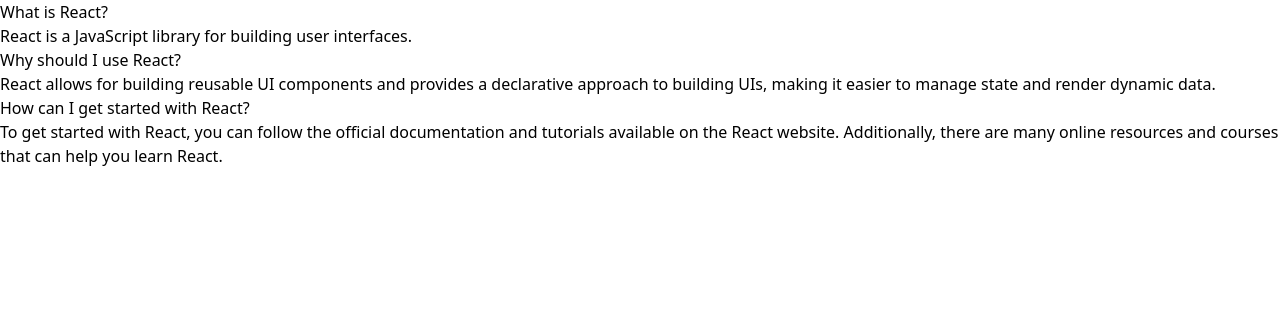
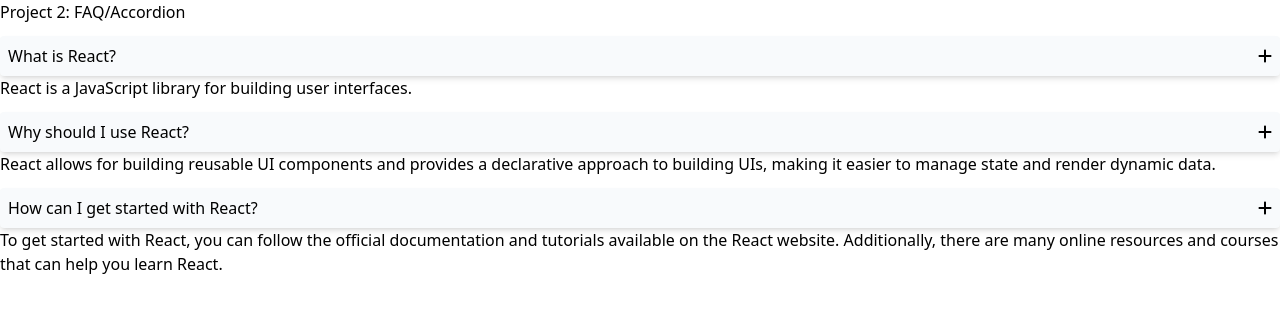
Before and after one commit to Mark-Alexis-Posadas/react-projects, a React (Vite) app: page / in a window 1280 px wide. Shown: the top 312 px of the page. Built offline with nearby package versions, Linux system fonts and the light colour scheme.

Commit message:
done installing font awesome

```diff
--- a/package.json
+++ b/package.json
@@ -10,6 +10,10 @@
     "preview": "vite preview"
   },
   "dependencies": {
+    "@fortawesome/fontawesome-free": "^6.5.2",
+    "@fortawesome/fontawesome-svg-core": "^6.5.2",
+    "@fortawesome/free-solid-svg-icons": "^6.5.2",
+    "@fortawesome/react-fontawesome": "^0.2.0",
     "react": "^18.2.0",
     "react-dom": "^18.2.0",
     "zustand": "^4.5.2"
--- a/src/components/Accordion/Accordion.jsx
+++ b/src/components/Accordion/Accordion.jsx
@@ -1,13 +1,23 @@
+import { useState } from "react";
 import AccordionItem from "./AccordionItem";
 import accordionItems from "./data";
 export default function Accordion() {
+  const [activeAccordion, setActiveAccordion] = useState(accordionItems[0].id);
+
+  const toggleAccordion = (id) => {
+    setActiveAccordion(id === activeAccordion ? null : id);
+  };
+
   return (
     <>
+      <h2>Project 2: FAQ/Accordion</h2>
       {accordionItems.map((accordion) => (
         <AccordionItem
           title={accordion.title}
           description={accordion.content}
           key={accordion.id}
+          accordionId={accordion.id}
+          toggleAccordion={toggleAccordion}
         />
       ))}
     </>
--- a/src/components/Accordion/AccordionItem.jsx
+++ b/src/components/Accordion/AccordionItem.jsx
@@ -1,13 +1,25 @@
-export default function AccordionItem({ title, description }) {
+import { FontAwesomeIcon } from "@fortawesome/react-fontawesome";
+import { faPlus } from "@fortawesome/free-solid-svg-icons";
+export default function AccordionItem({
+  title,
+  description,
+  toggleAccordion,
+  accordionId,
+}) {
   return (
-    <ul>
-      <li>
+    <ul className="my-3">
+      <li
+        className="flex items-center justify-between cursor-pointer bg-slate-50 shadow-md p-2 rounded"
+        onClick={() => toggleAccordion(accordionId)}
+      >
         {title}
-        <span></span>
+        <span>
+          <FontAwesomeIcon icon={faPlus} />
+        </span>
       </li>
-      <ul>
-        <li>{description}</li>
-      </ul>
+      <div>
+        <p>{description}</p>
+      </div>
     </ul>
   );
 }
```
Also changed, not shown: 1 other file (tests, documents, lock files or other folders).
